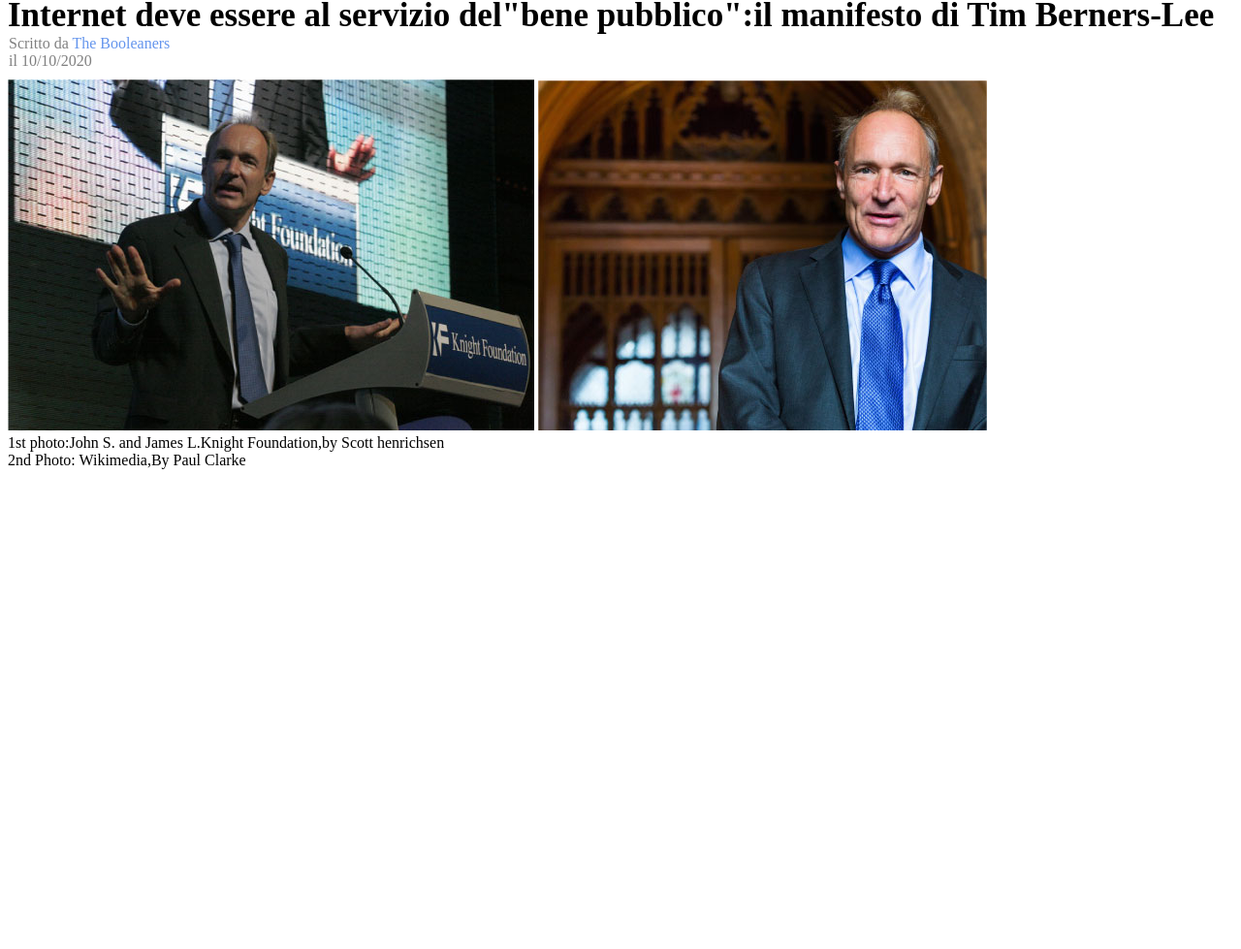
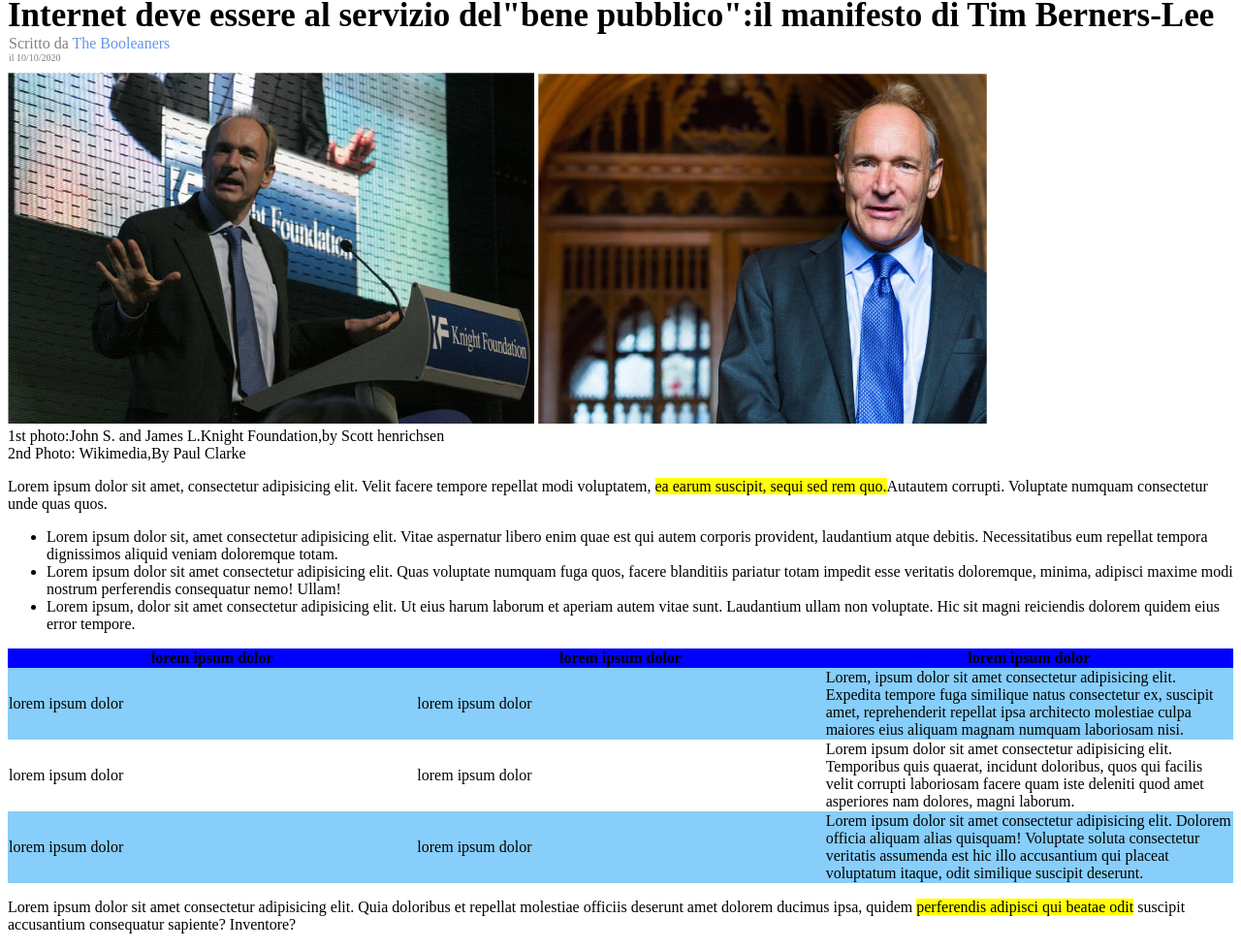
Before and after one commit to Emanuelediscala/html-css-booleaner, a plain HTML site: page index.html in a window 1280 px wide. Shown: the part 217-1196 px from the top of the page at 97% size. Before the commit the page ends 800 px from the top, so only its background shows below. Drawn offline with Linux system fonts and the light colour scheme; files whose address does not match are found by name.

Commit message:
Feat,style:(Articolo con tabella)

```diff
--- a/css/style.css
+++ b/css/style.css
@@ -6,14 +6,35 @@ header {
     height:200px;
     background-image: url(..//img/pattern.png);}
 #logo {
-    width:20%;
+    width:25%;
     margin-left: 5%;
     display: flex;
 }
-.grey {color: grey;margin: 1px;}
-.blue {color: cornflowerblue;}
-.titolo {font-size: 35px;
-        font-weight: bolder;
-        margin-top: 5px;}
-.autore-data{margin-bottom: 10px;}
-.data {font-size: 10px;}
+.grey {
+    color: grey;margin: 1px;
+}
+.blue {
+    color: cornflowerblue;
+}
+.titolo {
+    font-size: 35px;
+    font-weight: bolder;
+    margin-top: 5px;
+}
+.autore-data{
+    margin-bottom: 10px;
+}
+.data {
+    font-size: 10px;}
+thead {
+    background-color: blue;
+}
+table {
+    border-collapse: collapse;width:100%;
+}
+th,td {
+    width: 25%;
+}
+.light{
+    background-color: lightskyblue;
+}
--- a/index.html
+++ b/index.html
@@ -20,8 +20,9 @@
         <span class="grey">Scritto da
             <span class="blue">The Booleaners</span>
         </span><br>
-        <span class="grey">il 10/10/2020</span>
+        <span class="grey data">il 10/10/2020</span>
         </div>
+        <!-- sezione con foto  -->
         <section>
             <img src="./img/tim-1.jpg" alt="">
             <img src="./img/tim-2.jpg" alt="">
@@ -30,6 +31,42 @@
                 2nd Photo: Wikimedia,By Paul Clarke
             </div>
         </section>
+        <!-- Articolo con lista e tabella  -->
+        <article>
+            <p>Lorem ipsum dolor sit amet, consectetur adipisicing elit. Velit facere tempore repellat modi voluptatem, <mark>ea earum suscipit, sequi sed rem quo.</mark>Autautem corrupti. Voluptate numquam consectetur unde quas quos.</p>
+            <ul>
+                <li>Lorem ipsum dolor sit, amet consectetur adipisicing elit. Vitae aspernatur libero enim quae est qui autem corporis provident, laudantium atque debitis. Necessitatibus eum repellat tempora dignissimos aliquid veniam doloremque totam.</li>
+                <li>Lorem ipsum dolor sit amet consectetur adipisicing elit. Quas voluptate numquam fuga quos, facere blanditiis pariatur totam impedit esse veritatis doloremque, minima, adipisci maxime modi nostrum perferendis consequatur nemo! Ullam!</li>
+                <li>Lorem ipsum, dolor sit amet consectetur adipisicing elit. Ut eius harum laborum et aperiam autem vitae sunt. Laudantium ullam non voluptate. Hic sit magni reiciendis dolorem quidem eius error tempore.</li>
+            </ul>
+            <table>
+                <thead>
+                    <tr>
+                        <th>lorem ipsum dolor</th>
+                        <th>lorem ipsum dolor</th>
+                        <th>lorem ipsum dolor</th>
+                    </tr>
+                </thead>
+                <tbody>
+                    <tr class="light">
+                        <td>lorem ipsum dolor</td>
+                        <td>lorem ipsum dolor</td>
+                        <td>Lorem, ipsum dolor sit amet consectetur adipisicing elit. Expedita tempore fuga similique natus consectetur ex, suscipit amet, reprehenderit repellat ipsa architecto molestiae culpa maiores eius aliquam magnam numquam laboriosam nisi.</td>
+                    </tr>
+                    <tr>
+                        <td>lorem ipsum dolor</td>
+                        <td>lorem ipsum dolor</td>
+                        <td>Lorem ipsum dolor sit amet consectetur adipisicing elit. Temporibus quis quaerat, incidunt doloribus, quos qui facilis velit corrupti laboriosam facere quam iste deleniti quod amet asperiores nam dolores, magni laborum.</td>
+                    </tr>
+                    <tr class="light">
+                        <td>lorem ipsum dolor</td>
+                        <td>lorem ipsum dolor</td>
+                        <td>Lorem ipsum dolor sit amet consectetur adipisicing elit. Dolorem officia aliquam alias quisquam! Voluptate soluta consectetur veritatis assumenda est hic illo accusantium qui placeat voluptatum itaque, odit similique suscipit deserunt.</td>
+                    </tr>
+                </tbody>
+            </table>
+            <p>Lorem ipsum dolor sit amet consectetur adipisicing elit. Quia doloribus et repellat molestiae officiis deserunt amet dolorem ducimus ipsa, quidem <mark>perferendis adipisci qui beatae odit</mark>  suscipit accusantium consequatur sapiente? Inventore?</p>
+        </article>
     </main>
     <footer>
 
```
